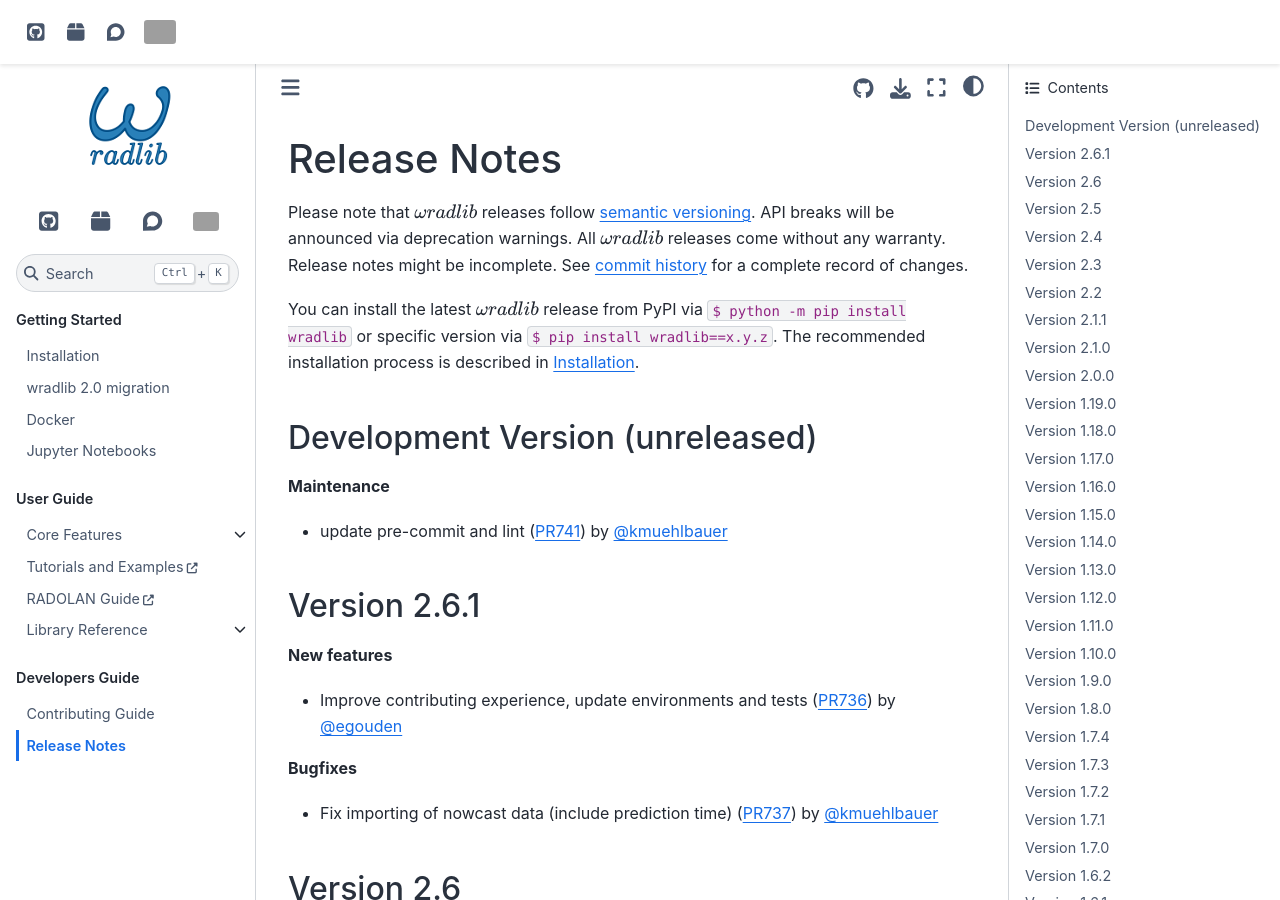
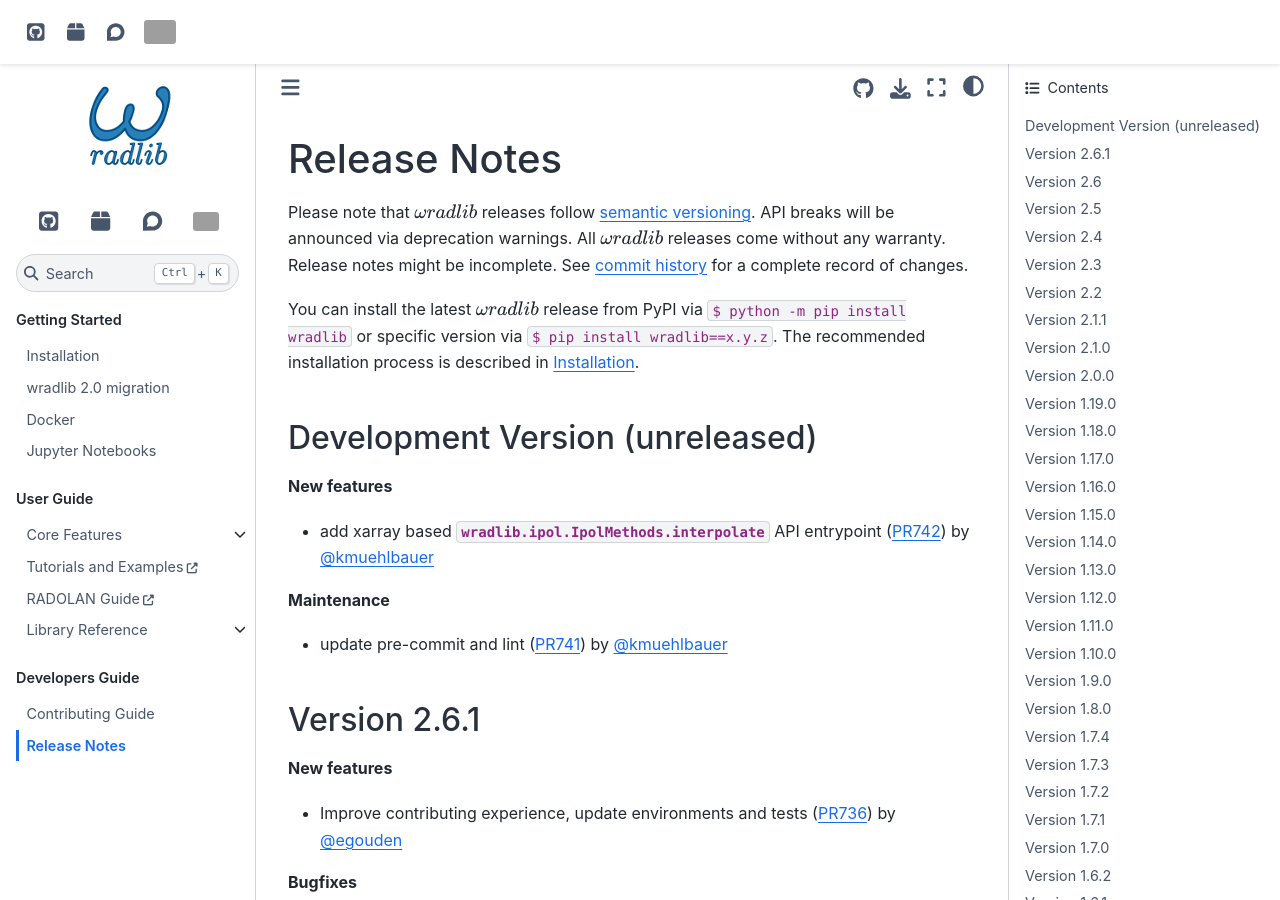
Before and after one commit to wradlib/wradlib, a Sphinx documentation site: the page built from docs/release_notes.md, in a window 1280 px wide and 900 px high. Built offline with Sphinx 7.4.7 and the Sphinx Book theme 1.1.4, drawn with Linux system fonts in a browser that asks for light colours; pages that are not in the unit, such as notebooks, are missing from menus; the version number could not be read and is left out; grey boxes are pictures that could not be loaded.

Commit message:
add release_notes.md entry

```diff
--- a/docs/release_notes.md
+++ b/docs/release_notes.md
@@ -8,6 +8,10 @@ Please note that {{wradlib}} releases follow [semantic versioning](https://semve
 You can install the latest {{wradlib}} release from PyPI via ``$ python -m pip install wradlib`` or specific version via ``$ pip install wradlib==x.y.z``. The recommended installation process is described in {doc}`installation`.
 
 ## Development Version (unreleased)
+
+**New features**
+
+* add xarray based {meth}`wradlib.ipol.IpolMethods.interpolate` API entrypoint ({pull}`742`) by {at}`kmuehlbauer`
 
 **Maintenance**
 
```
